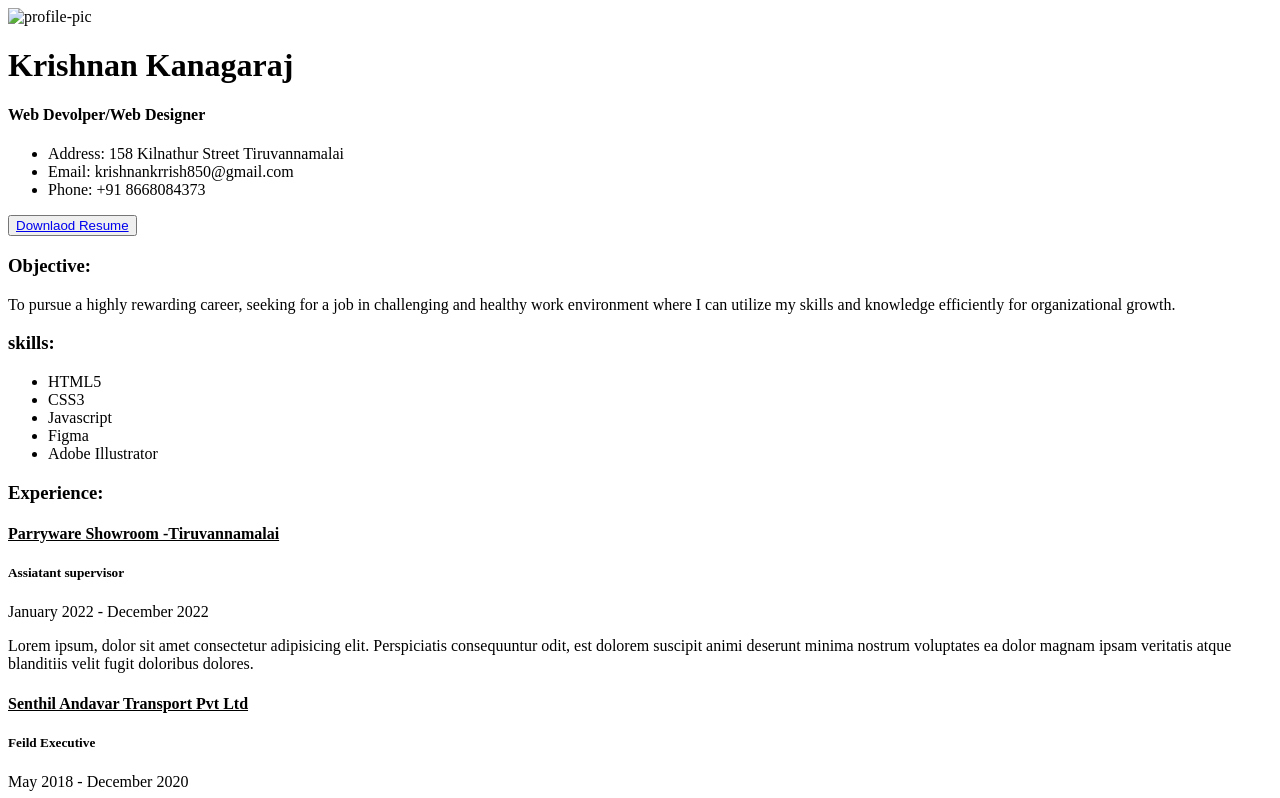
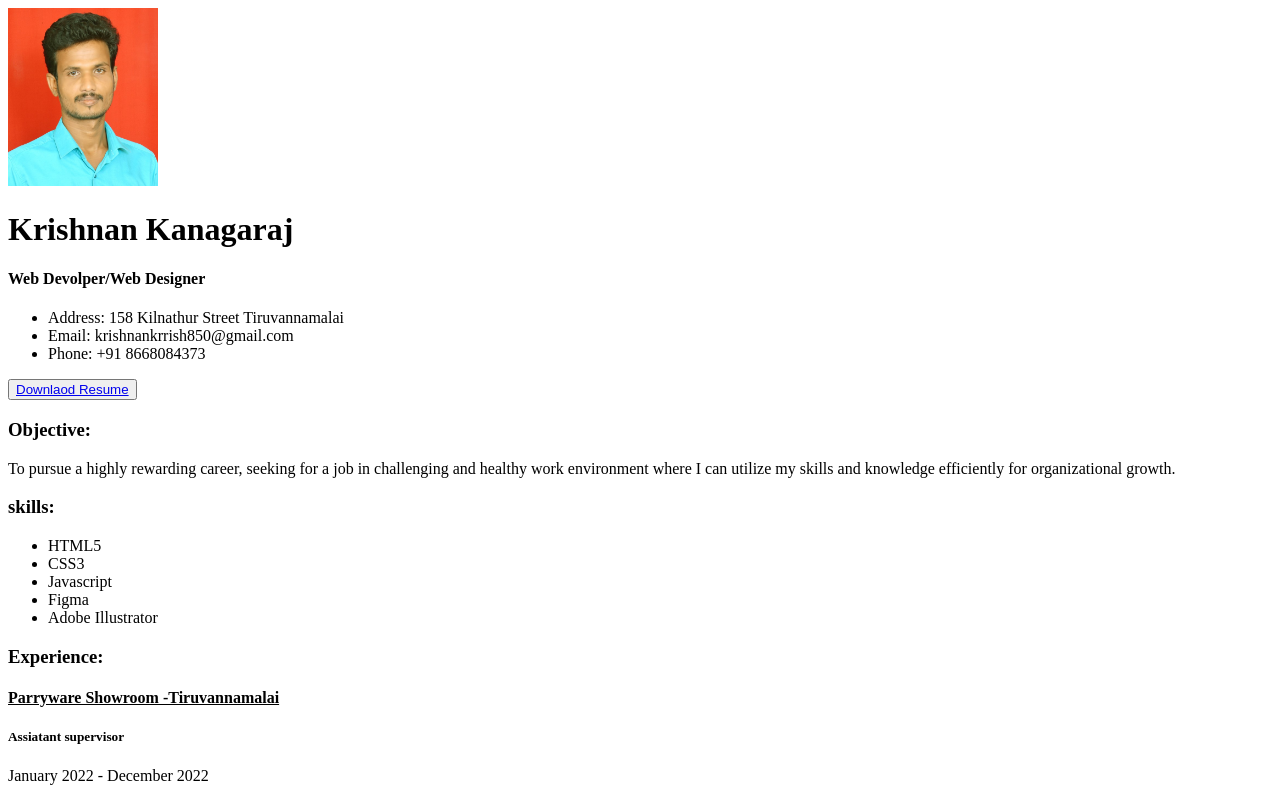
Before and after one commit to krishnankanagaraj/Resume, a plain HTML site: page index.html in a window 1280 px wide. Shown: the top 798 px of the page. Drawn offline with Linux system fonts and the light colour scheme.

Commit message:
Display pic upload

```diff
--- a/index.html
+++ b/index.html
@@ -14,7 +14,7 @@
 </head>
 <body>
     <div>
-        <img src="./img/passport size.jpg" width="150px"alt="profile-pic">
+        <img src="passport size.jpg" width="150px"alt="profile-pic">
         <h1>Krishnan Kanagaraj</h1>
         <h4>Web Devolper/Web Designer</h4>
     </div>
```
